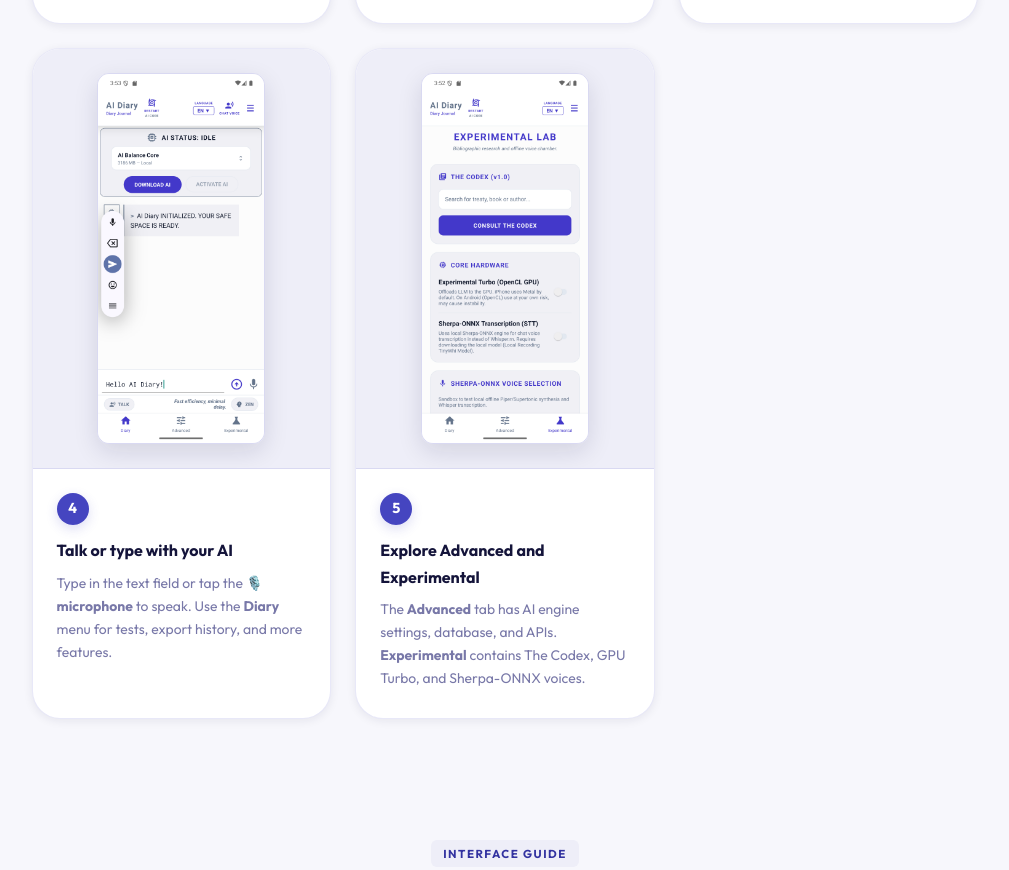
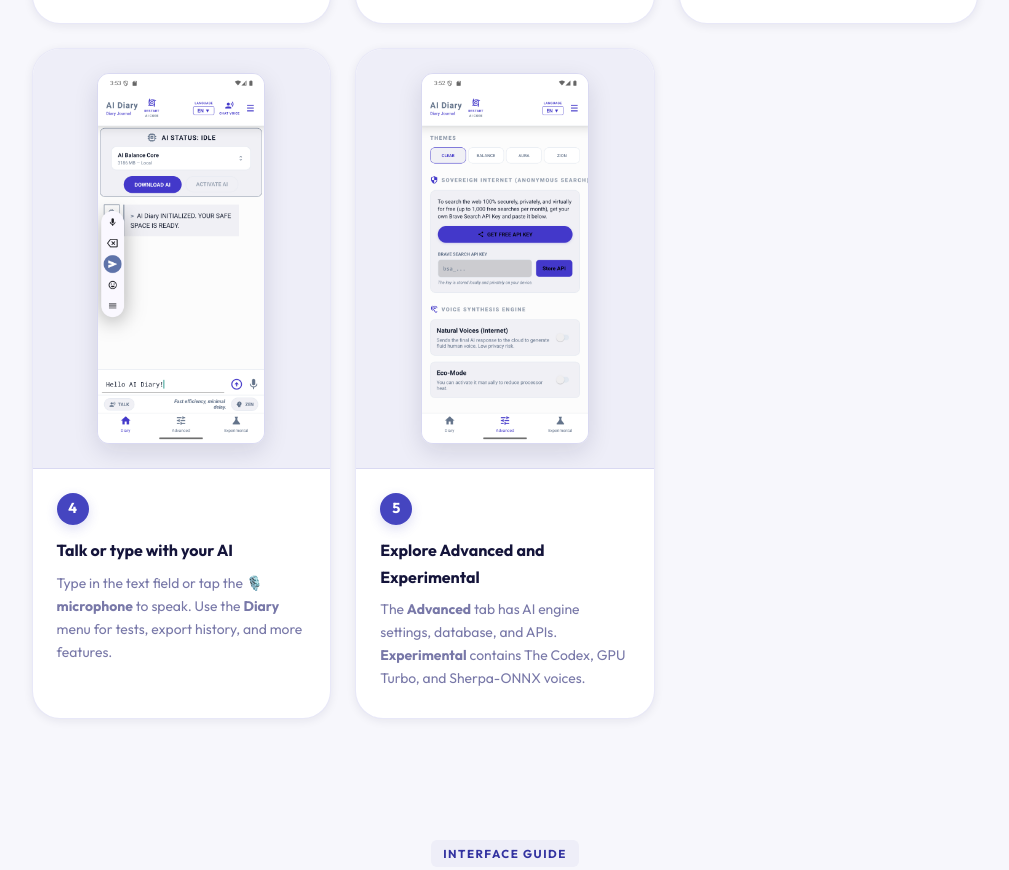
Before and after one commit to christeck9/AI-Diary, a plain HTML site: page index.html in a window 1280 px wide. Shown: the part 2525-3395 px from the top of the page, without its empty margins (135-1144 px from the left). Drawn offline with nearby package versions, Linux system fonts and the light colour scheme.

Commit message:
style: use advanced.png instead of step5.png for step 5 in onboarding guide

```diff
--- a/index.html
+++ b/index.html
@@ -1472,8 +1472,8 @@
           <!-- Step 5 -->
           <div class="step-card">
             <div class="step-img-wrap">
-              <img src="images/en/step5.png" alt="Experimental Lab" class="en" loading="lazy">
-              <img src="images/es/step5.png" alt="Laboratorio experimental" class="es" loading="lazy">
+              <img src="images/en/advanced.png" alt="Advanced Menu" class="en" loading="lazy">
+              <img src="images/es/advanced.png" alt="Menú Avanzados" class="es" loading="lazy">
             </div>
             <div class="step-body">
               <div class="step-num">5</div>
```
